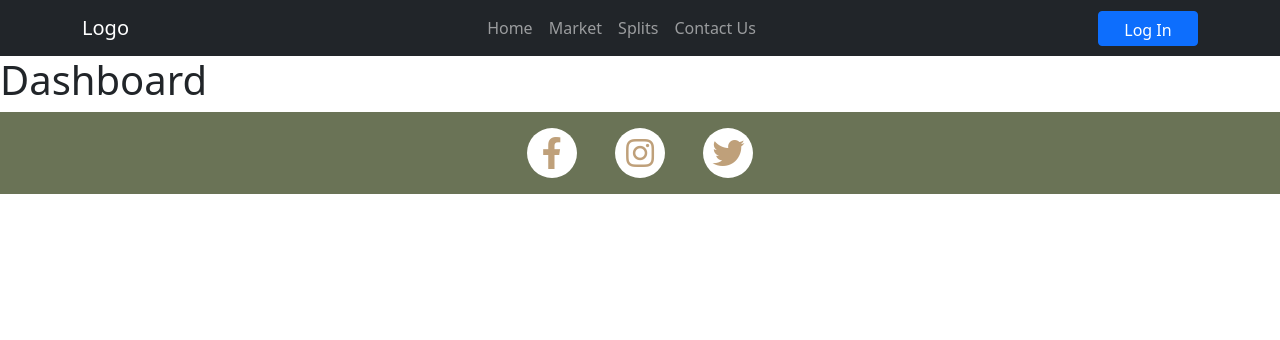
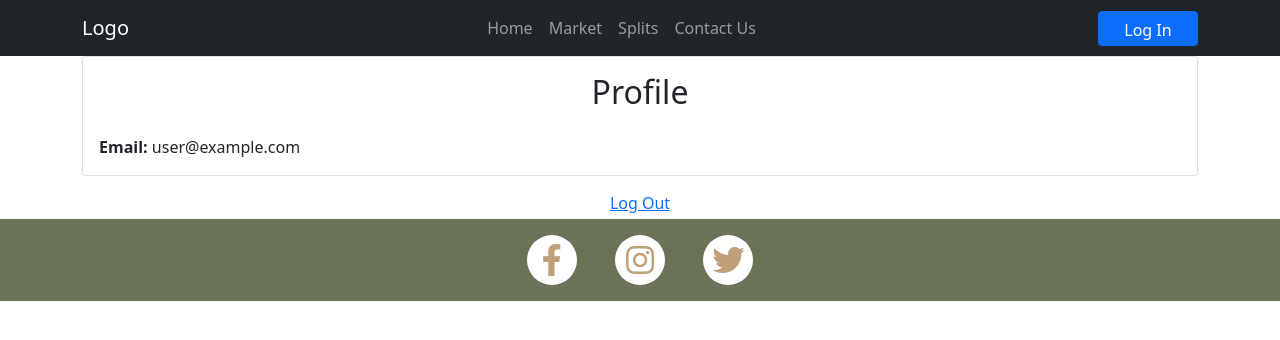
Before and after one commit to codykoscielski/flash-painters-react, a React (Create React App) app: page /userportal in a window 1280 px wide. Shown: the top 340 px of the page. Built offline with nearby package versions, Linux system fonts and the light colour scheme; no server answers; sample sign-in values are in the browser's storage.

Commit message:
Setup a logout function inside of the user dashboard

```diff
--- a/src/components/pages/UserPortal.js
+++ b/src/components/pages/UserPortal.js
@@ -1,9 +1,37 @@
-import React from 'react'
+import React, { useState } from 'react'
+import { Card, Button, Alert } from 'react-bootstrap';
+import { useAuth } from '../../contexts/AuthContext';
+import { Link, useHistory } from 'react-router-dom';
 
 const UserPortal = () => {
+
+    const [error, setError] = useState('');
+    const { currentUser, logout } = useAuth();
+    const history = useHistory();
+
+    const handleLogout = async () => {
+        setError('');
+
+        try {
+            await logout();
+            history.pushState('/login');
+        } catch {
+            setError('Failed to log out');
+        }
+    }
+
     return (
-        <div>
-            <h1>Dashboard</h1>
+        <div className="container">
+            <Card>
+                <Card.Body>
+                    <h2 className="text-center mb-4">Profile</h2>
+                    {error && <Alert variant="danger">{ error }</Alert>}
+                    <strong>Email:</strong> {currentUser.email}
+                </Card.Body>
+            </Card>
+            <div className="w-100 text-center mt-2">
+                <Button variant="link" onClick={ handleLogout }>Log Out</Button>
+            </div>
         </div>
     )
 }
--- a/src/contexts/AuthContext.js
+++ b/src/contexts/AuthContext.js
@@ -17,7 +17,11 @@ export const AuthProvider = ({ children }) => {
     }
 
     const login = (email, password) => {
-        return auth.signInWithEmailAndPassword(email, password)
+        return auth.signInWithEmailAndPassword(email, password);
+    }
+
+    const logout = () => {
+        return auth.signOut();
     }
 
     useEffect(() => {
@@ -32,7 +36,8 @@ export const AuthProvider = ({ children }) => {
     const value = {
         currentUser,
         signup,
-        login
+        login,
+        logout
     }
 
     return (
--- a/src/index.js
+++ b/src/index.js
@@ -1,6 +1,7 @@
 import React from 'react';
 import ReactDOM from 'react-dom';
 import App from './App';
+import 'bootstrap/dist/css/bootstrap.min.css';
 
 
 ReactDOM.render(
```
